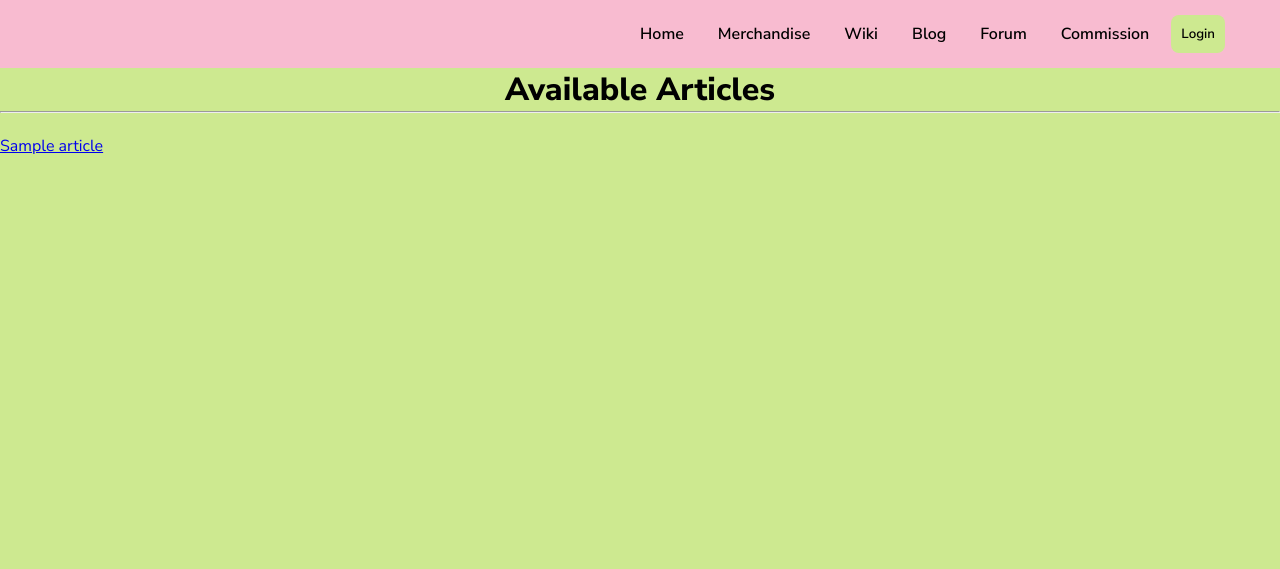
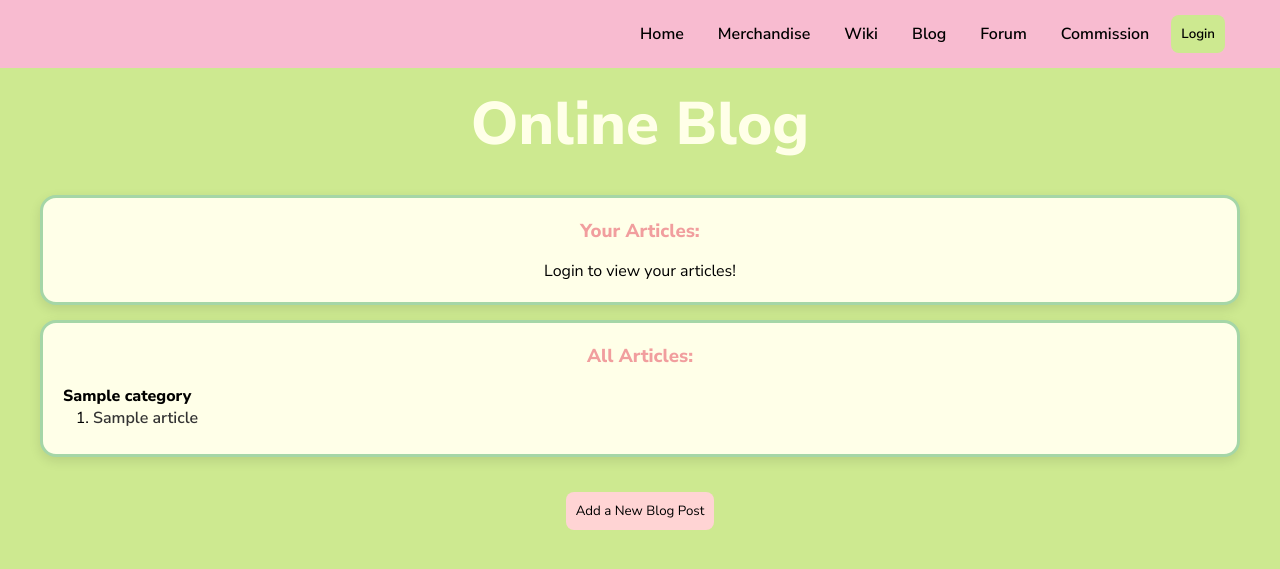
Before and after one commit to diego-nst/hobbysite-g-2, a Django app: template blog/templates/blog_list.html in a window 1280 px wide. Shown: the top 569 px of the page. Run offline with Django 5.2, Linux system fonts and the light colour scheme; the template is opened without the code that fills it: most values are stand-ins (such as "Sample title", 1, 10 or a date in 2020).

Commit message:
added list and detail functionality

```diff
--- a/blog/templates/blog_list.html
+++ b/blog/templates/blog_list.html
@@ -1,70 +1,55 @@
 {% extends 'base.html' %}
-{% load static %}
 
-{% block title %} Blog Article List {% endblock %}
-
-{% block styles %}
-<style>
-    @import
-    url('https://fonts.googleapis.com/css2?family=Nunito+Sans:ital,opsz,wght@0,6..12,200..1000;1,6..12,200..1000&display=swap');
-    @font-face {
-    font-family: "Nunito Sans", sans-serif;
-src: url("nunito-sans.woff2") format("woff2 supports variations"),
-     url("nunito-sans.woff2") format("woff2-variations");
-font-weight: 200 1000;
-}
-a{
-    text-decoration:none;
-    font-family: Nunito Sans;
-    color: white;
-}
-a:visited{
-    color:black;
-}
-a:hover{
-    color:darkgreen;
-}
-a:focus{
-    color:black;
-}
-a:active{
-    color:black;
-}
-body{
-    background-color: #89CC04;
-    margin: 3rem;
-    color: black;
-}
-h2, h4, h5, p{
-    font-family: Nunito Sans;
-    color: black;
-}
-button{
-    background-color: black;
-    color: black;
-}
-hr {
-    border-color: black
-    }
-.headcontent{
-    display:grid;
-    grid-template-rows: 2rem, 0.1rem;
-    margin: 2rem, 0.5rem, 2rem, 2rem;
-
-}
-</style>
-{% endblock %}
+{% block title %} Wiki List {% endblock %}
 
 {% block content %}
-<div style="display:flex; justify-content:center">
-    <h2 style="font-size:2rem">Available Articles</h2>
-</div>
-<hr>
-<div class="threadslist">
+<header>
+    <h1>Online Blog</h1>
+</header>
 
-    {% for article in article_list %}
-        <br><a href="{{ article.get_absolute_url}}"> {{ article.title }}</a><br>
+<main>
+    <article>
+        <section class = 'list'>
+            {% if user.is_authenticated %}
+                <h3>Your Articles:</h3>
+                <ol>
+                    {% for article in user_articles %}
+                    <li><a href="{{ article.get_absolute_url }}">{{ article.title }}</a></li>
+                    {% endfor %}
+                </ol>
+            {% else %}
+                <h3>Your Articles:</h3>
+                <p> Login to view your articles!</p>
+            {% endif %}
+        </section>
 
-    {% endfor %}
-</div>
+        <section class = 'list'>
+            {% if user.is_authenticated %}
+                <h3>All Articles:</h3>
+                {% for category, article in other_articles.items %}
+                    <strong>{{ category.name }}</strong>
+                    <ol>
+                        {% for article in article %}
+                            <li><a href="{{ article.get_absolute_url }}">{{ article.title }}</a></li>
+                        {% endfor %}
+                    </ol>
+                {% endfor %}
+            {% else %}
+                <h3>All Articles:</h3>
+                {% for category, article in other_articles.items %}
+                    <strong>{{ category.name }}</strong>
+                    <ol>
+                        {% for article in article %}
+                            <li><a href="{{ article.get_absolute_url }}">{{ article.title }}</a></li>
+                        {% endfor %}
+                    </ol>
+                {% endfor %}
+            {% endif %}
+        </section>
+    </article>
+</main>
+
+<aside>
+    <a href="{% url 'blog:article_create' %}"><button> Add a New Blog Post </button></a>
+</aside>
 {% endblock %}
--- a/blog/urls.py
+++ b/blog/urls.py
@@ -1,11 +1,13 @@
 from django.urls import path
 
 
-from .views import BlogListView, BlogDetailView
+from .views import BlogListView, BlogDetailView, BlogCreateView, BlogUpdateView
 
 urlpatterns = [
     path('blog/articles', BlogListView.as_view(), name='article_list'),
     path('blog/article/<int:pk>', BlogDetailView.as_view(), name='article_detail'),
+    path('blog/article/add', BlogCreateView.as_view(), name='article_create'),
+    path('blog/article/<int:pk>/update', BlogUpdateView.as_view(), name='article_update')
 ]
 
 app_name = 'ledger'
```
Also changed, not shown: blog/templates/blog_detail.html (+18 -57 lines), blog/views.py (+5 -3 lines).
